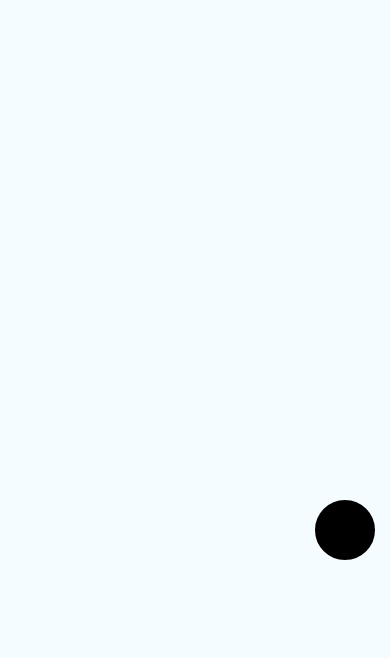
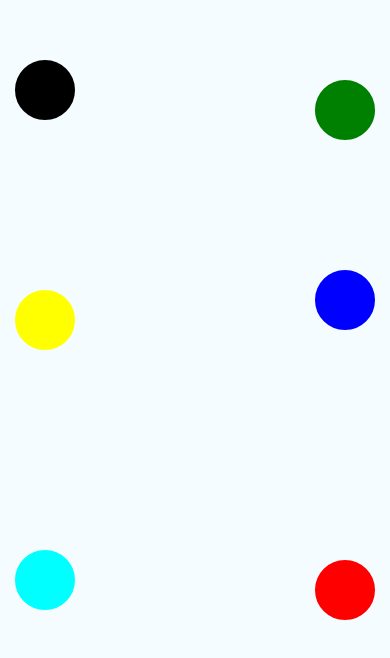
Before and after one commit to rakeshpetit/rn-animations-play, a React Native app: screen / in a window 390 px wide. Shown: the part 132-790 px from the top of the page. Built offline with nearby package versions, Linux system fonts and the light colour scheme.

Commit message:
Different coloured balls moving

```diff
--- a/src/Ball.js
+++ b/src/Ball.js
@@ -3,15 +3,17 @@ import { Animated, View } from "react-native";
 
 export class Ball extends Component {
   componentWillMount() {
+    console.log(this.props);
+    const {x, y} = this.props.val;
     this.position = new Animated.ValueXY(0, 0);
     Animated.spring(this.position, {
-      toValue: { x: 150, y: 240 }
+      toValue: { x, y }
     }).start();
   }
   render() {
     return (
       <Animated.View style={this.position.getLayout()}>
-        <View style={styles.ball} />
+        <View style={[styles.ball, {borderColor: this.props.color}]} />
       </Animated.View>
     );
   }
--- a/src/Main.js
+++ b/src/Main.js
@@ -6,7 +6,12 @@ export class Main extends Component {
   render() {
     return (
       <View>
-        <Ball />
+        <Ball color="red" val={{x: 150, y: 450}}/>
+        <Ball color="blue" val={{x: 150, y: 100}}/>
+        <Ball color="green" val={{x: 150, y: -150}}/>
+        <Ball color="yellow" val={{x: -150, y: 0}}/>
+        <Ball color="cyan" val={{x: -150, y: 200}}/>
+        <Ball val={{x: -150, y: -350}}/>
       </View>
     )
   }
```
